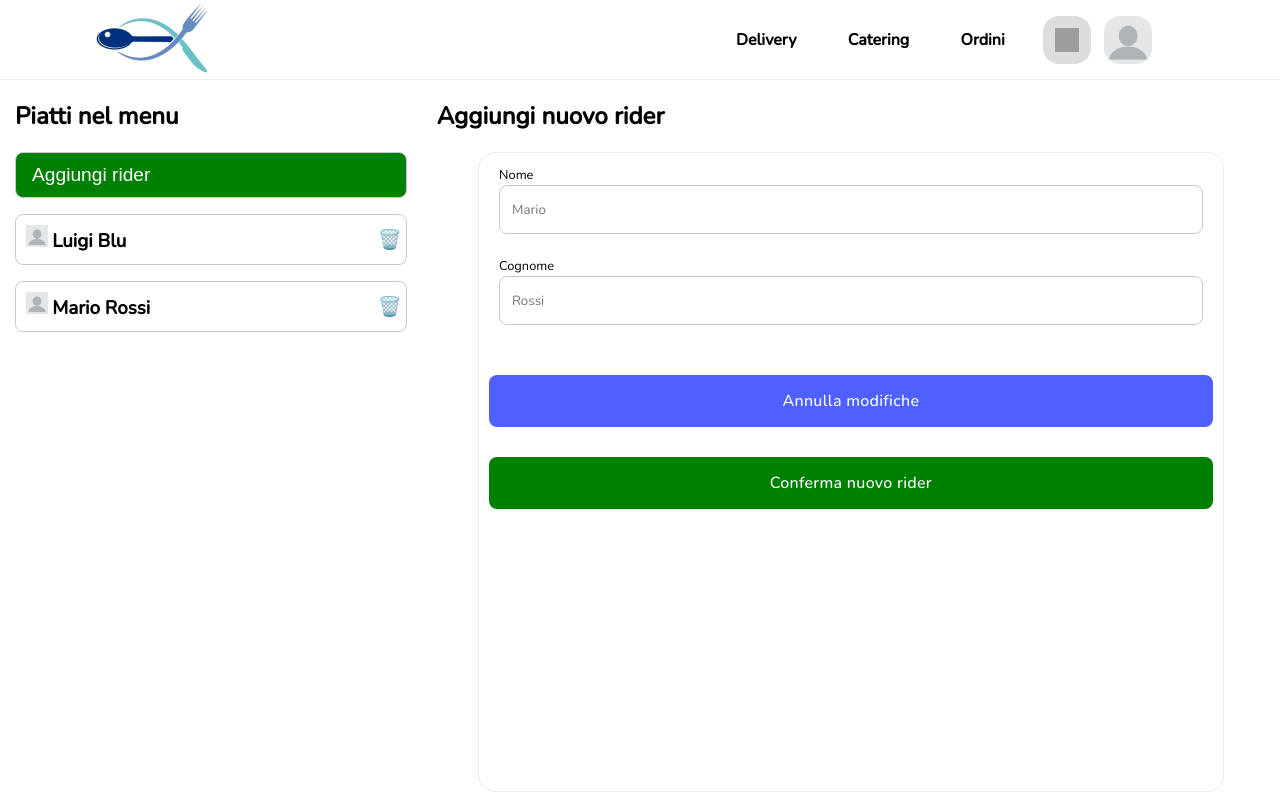
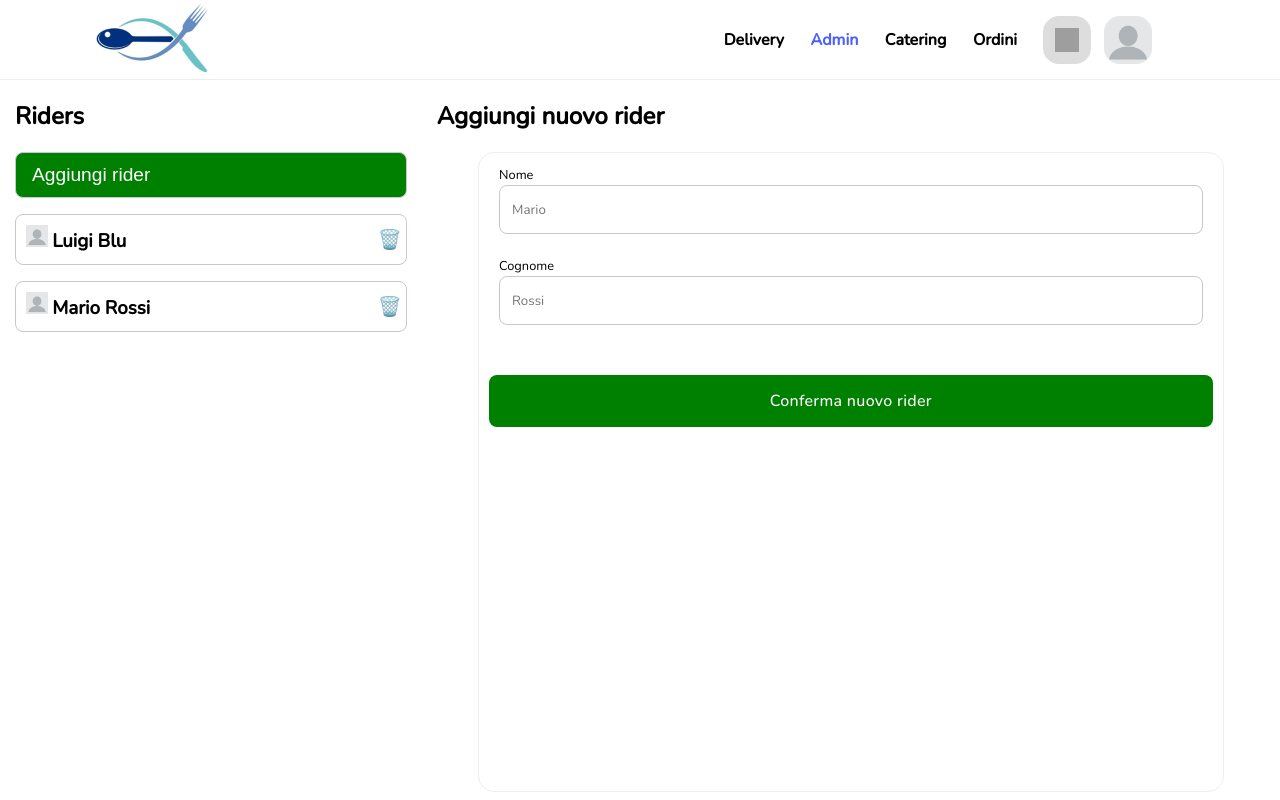
Before and after one commit to Spinny03/Il_Pescaggio, a PHP site: page /riders.php in a window 1280 px wide. Run offline with PHP 8.4, Linux system fonts and the light colour scheme; the visitor is signed in with stand-in values (Sample User, id 1); data comes from the database, SQL or seed files in the repository; data that the repository does not hold is empty; grey boxes are pictures that could not be loaded.

Commit message:
navBar + errori
- sistemata navBAar per le pagine
- aggiustato qualche errore come titoli e copiature

```diff
--- a/access/cateringDB.php
+++ b/access/cateringDB.php
@@ -12,8 +12,6 @@
     if($inCart == "cart"){
         $sql = ' DELETE FROM cart WHERE idUser="'.$_SESSION["user"].'" AND cart.idDish="'.$dishID.'" AND catering = 1;';
         $conn->query($sql);
-        echo "ciaoo";
-        echo $dishID;
     }
     else{
         $sql = ' INSERT INTO cart (`idUser`, `idDish`, `quantity`, `catering`) VALUES ("'.$_SESSION["user"].'","'.$dishID.'",1,1);';
--- a/access/sendOrderDB.php
+++ b/access/sendOrderDB.php
@@ -5,7 +5,9 @@
         exit("Connessione fallita: " . $conn->connect_error);
     }
     $conn->query("USE Il_Pescaggio");
-//non permettere ordine con carello vuoto
+
+    //non permettere ordine con carello vuoto
+
     $conn->query('INSERT INTO forder SET delivery=1 , idUser="'.$_SESSION["user"].'"');
     $order = $conn->query('SELECT id FROM forder WHERE delivery=1 ORDER BY dateAndTimePay DESC, idUser="'.$_SESSION["user"].'";');
     $order = mysqli_fetch_assoc($order);
@@ -16,7 +18,6 @@
         $conn->query('DELETE cart FROM cart WHERE idUser="'.$_SESSION["user"].'"AND idDish="'.$row["idDish"].'" AND cart.catering = 0;');
     }
 
-
     $conn->close();
     header('Location: ../home.php');
     exit;
--- a/admin.php
+++ b/admin.php
@@ -1,3 +1,4 @@
+<h3>QUELLO CHE VEDE ADMIN</h3>
 <form action="dishs.php">
     <input type="submit" value="gestione piatti" />
 </form>
@@ -7,7 +8,7 @@
 <form action="riders.php">
     <input type="submit" value="gestione riders" />
 </form>
-<h1>QUELLO CHE VEDE IL RIDER</h1>
+<h3>QUELLO CHE VEDE IL RIDER</h3>
 <form action="RidersOrders.php">
     <input type="submit" value="gestione ordini rider" />
 </form>
--- a/cart.php
+++ b/cart.php
@@ -57,8 +57,9 @@
             </a>
             <ul class="navItems" data-visible="false">
                 <a href="home.php" class="navLink">Delivery</a>
+                <a href="admin.php" class="navLink">Admin</a>
                 <a href="catering.php" class="navLink">Catering</a>
-                <a href="#" class="navLink">Ordini</a>
+                <a href="orders.php" class="navLink">Ordini</a>
             </ul>
 
             <a href="cart.php" class="navBtn" id="shoppingCard" style="background-color: #4e60ff;">
--- a/dishs.php
+++ b/dishs.php
@@ -95,8 +95,9 @@
             </a>
             <ul class="navItems" data-visible="false">
                 <a href="home.php" class="navLink">Delivery</a>
-                <a href="#" class="navLink">Catering</a>
-                <a href="#" class="navLink">Ordini</a>
+                <a href="admin.php" class="navLink" style="color: #4e60ff">Admin</a>
+                <a href="catering.php" class="navLink">Catering</a>
+                <a href="orders.php" class="navLink">Ordini</a>
             </ul>
 
             <a href="cart.php" class="navBtn" id="shoppingCard">
--- a/profile.php
+++ b/profile.php
@@ -68,8 +68,9 @@
                 </a>
                 <ul class="navItems" data-visible="false">
                     <a href="home.php" class="navLink">Delivery</a>
-                    <a href="#" class="navLink">Catering</a>
-                    <a href="#" class="navLink">Ordini</a>
+                    <a href="admin.php" class="navLink">Admin</a>
+                    <a href="catering.php" class="navLink">Catering</a>
+                    <a href="orders.php" class="navLink">Ordini</a>
                 </ul>
 
                 <a href="cart.php" class="navBtn" id="shoppingCard">
--- a/riders.php
+++ b/riders.php
@@ -41,7 +41,7 @@
         <link rel="stylesheet" href="css/scrollBarStyles.css">
         <script src="js/navbarRes.js" defer></script>
         <link rel="icon" type="image/x-icon" href="images/favicon.ico">
-        <title>GESTIONE MENU</title>
+        <title>GESTIONE RIDERS</title>
     </head>
     <body>
         <?php
@@ -68,8 +68,9 @@
             </a>
             <ul class="navItems" data-visible="false">
                 <a href="home.php" class="navLink">Delivery</a>
-                <a href="#" class="navLink">Catering</a>
-                <a href="#" class="navLink">Ordini</a>
+                <a href="admin.php" class="navLink" style="color: #4e60ff">Admin</a>
+                <a href="catering.php" class="navLink">Catering</a>
+                <a href="orders.php" class="navLink">Ordini</a>
             </ul>
 
             <a href="cart.php" class="navBtn" id="shoppingCard">
@@ -89,7 +90,7 @@
         </nav>
         <div class="container">
             <div class="left">
-                <h2>Piatti nel menu</h2>
+                <h2>Riders</h2>
                 <div class="itemCard" style="background-color: green;">
                     <form action="riders.php#pform" method="POST">
                         <button type="submit" class="itemNumber formBtn" name="edit" value="new" style="background-color: green; width:100%;">
@@ -154,14 +155,9 @@
                                 ?>
                             required>
                         </div>
-
-
-                        <button type="submit" name="change" value="False" class="logbtn">Annulla modifiche</button>
                         <button style="background-color: green;" type="submit" name="change" value="add" class="logbtn">Conferma nuovo rider</button>
-
                     </form>
                 </div>
-                <form action="home.php" id="exitForm"></form>
             </div>
         </div>
     </body>
```
Also changed, not shown: catering.php (+8 -2 lines), orders.php (+8 -3 lines). Lines whose indentation alone changed are shown as unchanged.
